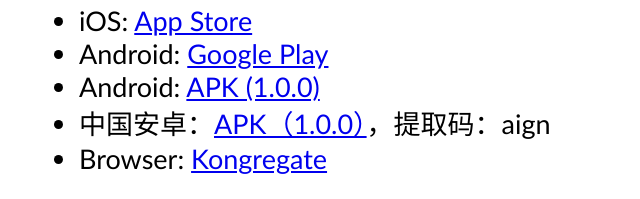
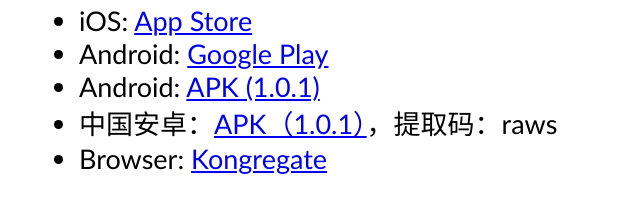
Before and after one commit to doodad-games/doodad.games, a plain HTML site: page villager.html in a window 1280 px wide. Shown: the part 553-752 px from the top of the page, 319-959 px from the left. Drawn offline with Linux system fonts and the light colour scheme.

Commit message:
new: Villager 1.0.1 download links.

```diff
--- a/villager.html
+++ b/villager.html
@@ -23,8 +23,8 @@
     <ul>
       <li>iOS: <a href="https://apps.apple.com/us/app/villager/id1464894019">App Store</a></li>
       <li>Android: <a href="https://play.google.com/store/apps/details?id=games.doodad.villager.android">Google Play</a></li>
-      <li>Android: <a href="https://d3pq7nh4ihq3as.cloudfront.net/villager-1.0.0.apk" download>APK (1.0.0)</a></li>
-      <li lang="zh">中国安卓：<a href="https://pan.baidu.com/s/1-wxGmfr4iZJqXMQg7wa-CA" target="_blank">APK（1.0.0）</a>，提取码：aign</li>
+      <li>Android: <a href="https://d3pq7nh4ihq3as.cloudfront.net/villager-1.0.1.apk" download>APK (1.0.1)</a></li>
+      <li lang="zh">中国安卓：<a href="https://pan.baidu.com/s/1POFOaDGqIm5ZEKkzIlcbHg" target="_blank">APK（1.0.1）</a>，提取码：raws</li>
       <li>Browser: <a href="https://www.kongregate.com/games/doodadgames/villager">Kongregate</a></li>
     </ul>
 
```
